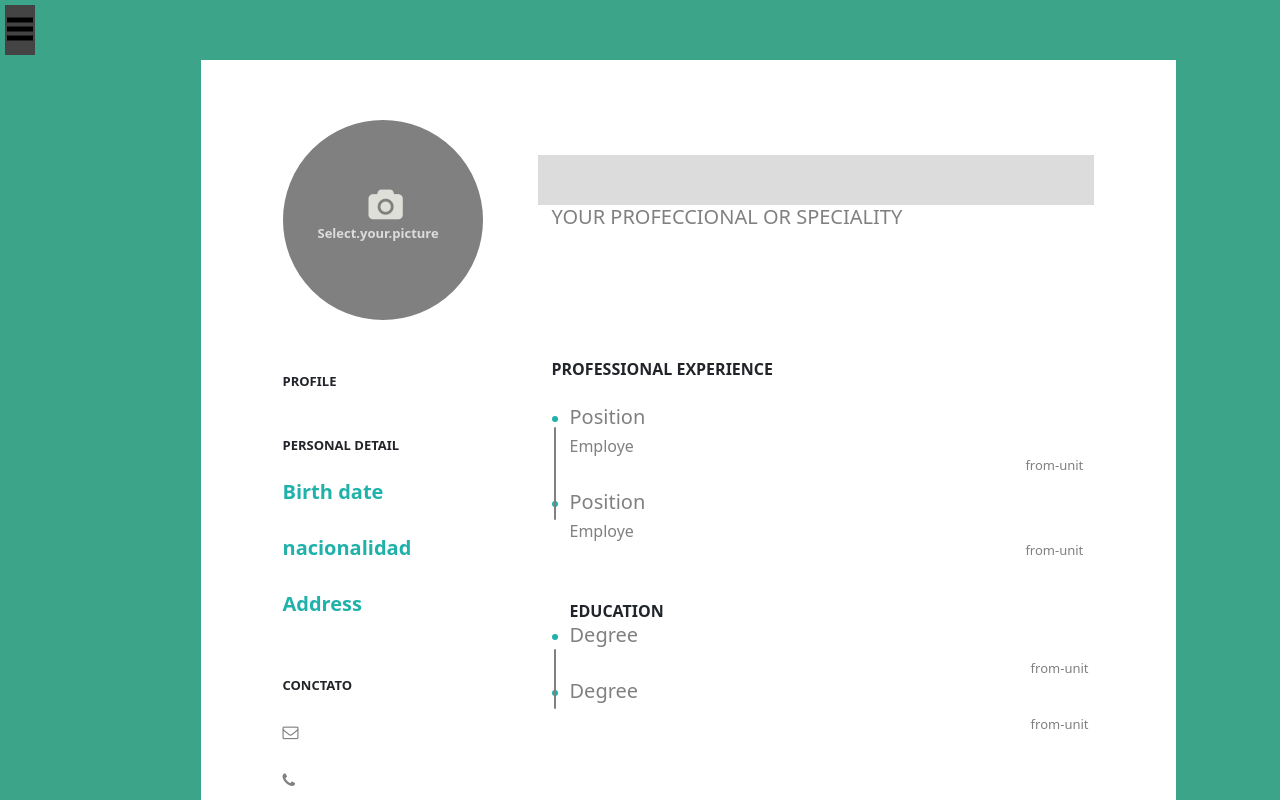
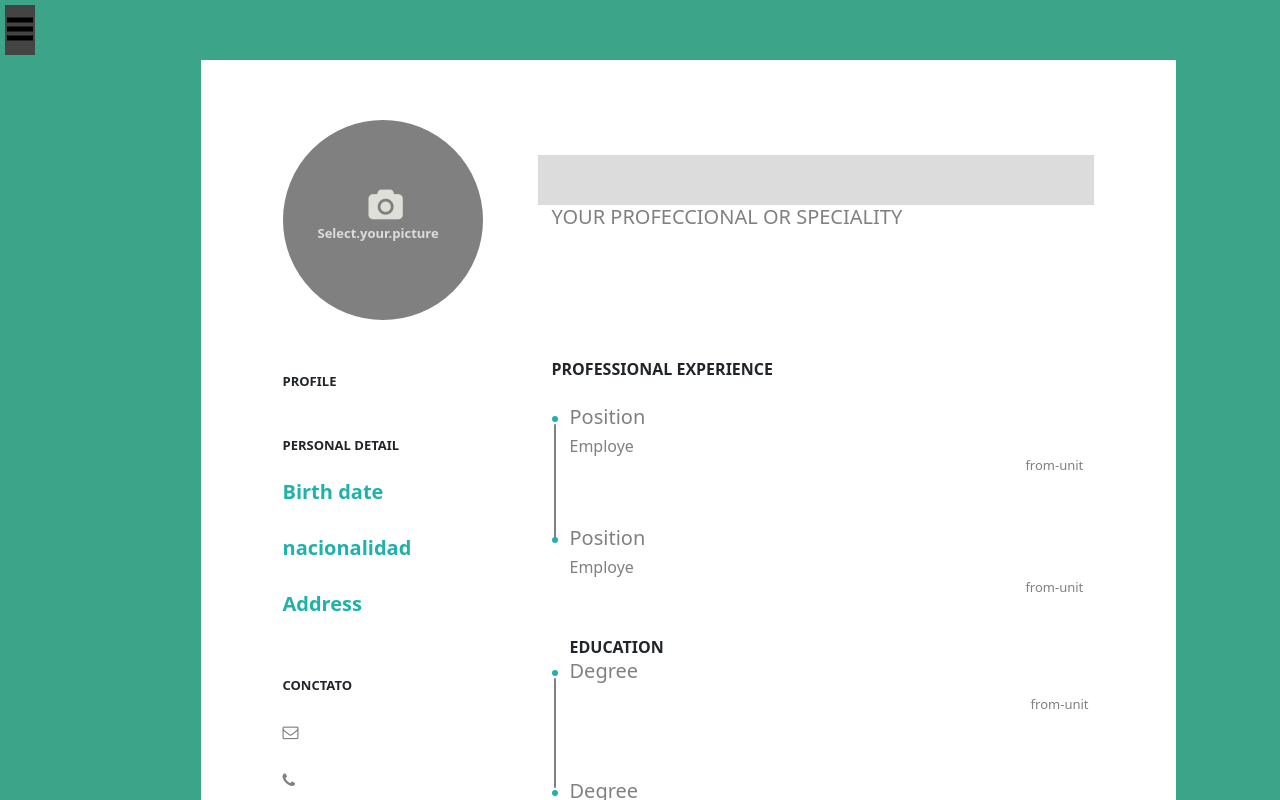
Before and after one commit to luisduv/resumen, a React (Create React App) app: page / in a window 1280 px wide. Shown: the top 800 px of the page. Built offline with nearby package versions, Linux system fonts and the light colour scheme.

Commit message:
raya agranda con padre

```diff
--- a/src/App.css
+++ b/src/App.css
@@ -85,11 +85,11 @@ color: grey;
 
 .linea {
   position: absolute;
-  height: 93px;
+  height: 60%;
   width: 2px;
   right: 538px;
   background-color: grey;
-  top: 22px;
+  top: 19px;
   border-radius: 50px;
 
 }
@@ -100,11 +100,11 @@ color: grey;
 
 .linea2 {
   position: absolute;
-  height: 60px;
+  height: 55%;
   width: 2px;
   right: 538px;
   background-color: grey;
-  top: 50px;
+  top: 43px;
   border-radius: 50px;
 
 }
--- a/src/page/Pagina.js
+++ b/src/page/Pagina.js
@@ -199,7 +199,7 @@ export default class Pagina extends Component{
                                  <label className="colorgris normal">Employe</label>
                              <label className="letrapequenaderecha">from-unit</label><br></br>
                              <p  className="colorgris letrapequena2 parrafo">{this.state.form.position}{/* Fernando was inspired to create the tool when his sister asked him for help with her resume. After he was unable to find an online tool to assist her */}</p>
-
+                             <br></br><br></br>
                              </div>
                              <li className="colorazul"><h5 className="colorgris">Position</h5></li>
 
@@ -221,12 +221,12 @@ export default class Pagina extends Component{
                                <div className="linea2">
 
                                </div>
-                               <li className="colorazul"><h5 className="colorgris">Degree</h5></li>
-                               <label className="parrafo colorgris"> {this.state.form.education}{/* School */} </label><label className="letrapequenaabajo" >from-unit</label>
+                               <li className="colorazul"><h5 className="colorgris">Degree</h5></li><label className="letrapequenaabajo " >from-unit</label>
+                               <p className="parrafo colorgris"> {this.state.form.education}{/* School */} </p>
                                {/* <br><br> */}
-
-                               <li className="colorazul"><h5 className="colorgris">Degree</h5></li>
-                               <label className="colorgris parrafo"> {this.state.form.education2}{/* School */}</label><label className="letrapequenaabajo">from-unit</label>
+                               <br></br><br></br>
+                               <li className="colorazul"><h5 className="colorgris">Degree</h5></li><label className="letrapequenaabajo ">from-unit</label>
+                               <p className="parrafo colorgris "> {this.state.form.education2}{/* School */}</p>
 
                          </ul>
 
```
